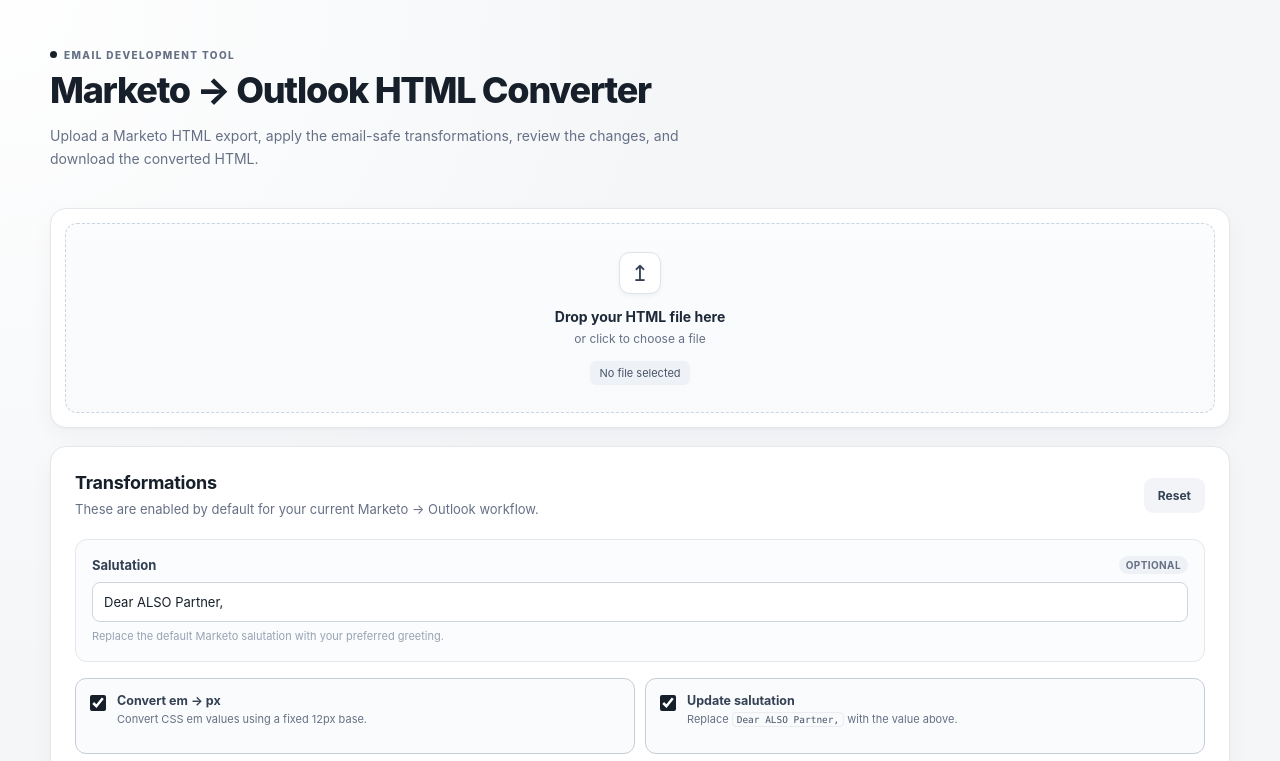
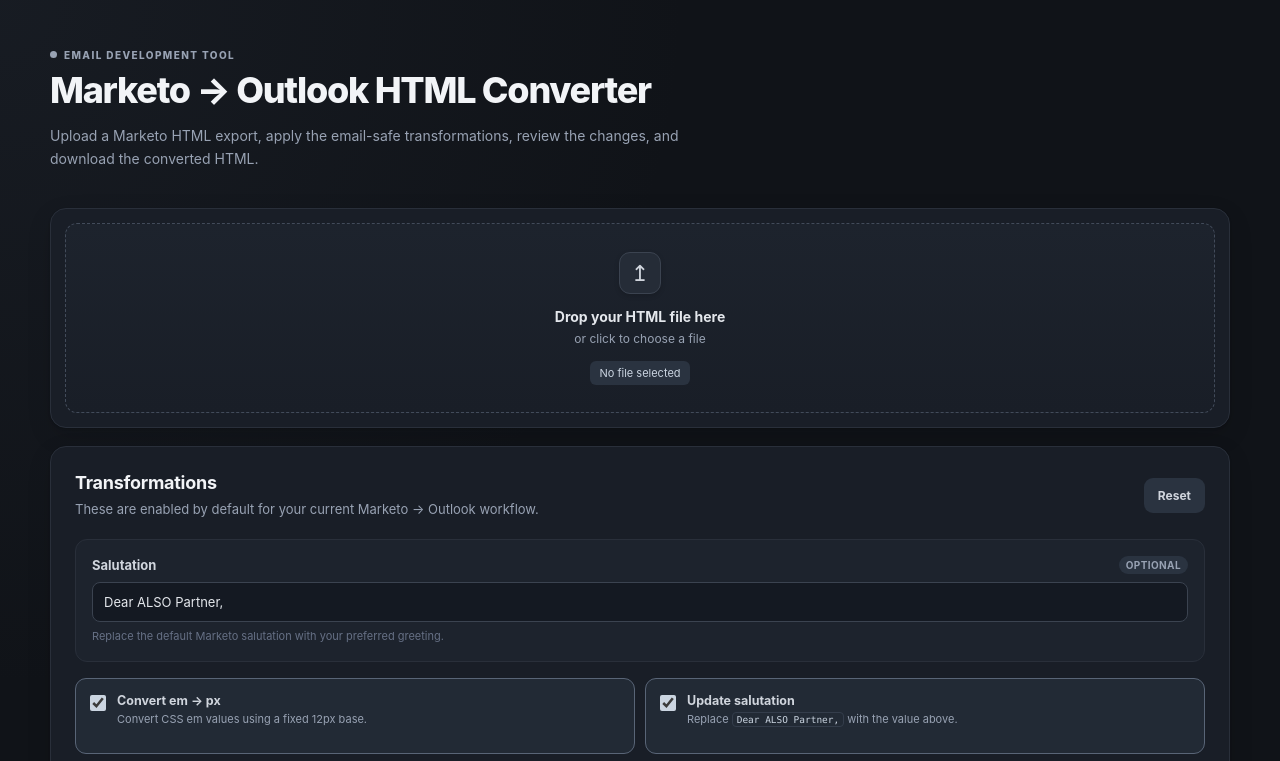
Before and after one commit to PhanMinhHien/tool, a plain HTML site: page tools/OFT export/index.html in a window 1280 px wide. Shown: the top 761 px of the page. Drawn offline with Linux system fonts and the light colour scheme.

Commit message:
Updated css

```diff
--- a/tools/OFT export/style.css
+++ b/tools/OFT export/style.css
@@ -1,3 +1,4 @@
+
 * {
   box-sizing: border-box;
 }
@@ -12,21 +13,27 @@
     "Segoe UI",
     sans-serif;
 
-  color: #17202a;
-  background: #f4f6f8;
+  color: #e4e7ec;
+  background: #101318;
 
-  --text: #17202a;
-  --muted: #667085;
-  --subtle: #98a2b3;
-  --border: #e4e7ec;
-  --border-strong: #d0d5dd;
-  --surface: #ffffff;
-  --surface-soft: #f8fafc;
-  --surface-hover: #f5f7fa;
-  --primary: #17202a;
-  --primary-hover: #273444;
-  --success: #087443;
-  --success-bg: #ecfdf3;
+  color-scheme: dark;
+
+  --text: #e4e7ec;
+  --muted: #98a2b3;
+  --subtle: #667085;
+
+  --border: #292f3a;
+  --border-strong: #3b4350;
+
+  --surface: #191e27;
+  --surface-soft: #1d232d;
+  --surface-hover: #252c37;
+
+  --primary: #e4e7ec;
+  --primary-hover: #ffffff;
+
+  --success: #32d583;
+  --success-bg: #123528;
 }
 
 html {
@@ -36,13 +43,16 @@ html {
 body {
   margin: 0;
   min-height: 100vh;
+
   background:
     radial-gradient(
       circle at top left,
-      rgba(255, 255, 255, 0.95),
+      rgba(57, 67, 84, 0.18),
       transparent 38%
     ),
-    #f4f6f8;
+    #101318;
+
+  color: var(--text);
 }
 
 /* =========================================================
@@ -79,7 +89,7 @@ body {
   font-size: 10px;
   letter-spacing: 0.14em;
   font-weight: 800;
-  color: #667085;
+  color: var(--muted);
 
   margin-bottom: 10px;
 }
@@ -89,7 +99,7 @@ body {
   width: 7px;
   height: 7px;
   border-radius: 50%;
-  background: #17202a;
+  background: #98a2b3;
 }
 
 h1 {
@@ -99,6 +109,8 @@ h1 {
   line-height: 1.1;
   letter-spacing: -0.035em;
   font-weight: 800;
+
+  color: #f2f4f7;
 }
 
 .hero p {
@@ -116,17 +128,17 @@ h1 {
 
   padding: 7px 11px;
 
-  border: 1px solid #d0d5dd;
+  border: 1px solid var(--border-strong);
   border-radius: 999px;
 
-  background: #fff;
-  color: #475467;
+  background: #1d232d;
+  color: #cbd5e1;
 
   font-size: 11px;
   font-weight: 700;
   letter-spacing: 0.02em;
 
-  box-shadow: 0 2px 5px rgba(16, 24, 40, 0.04);
+  box-shadow: 0 2px 5px rgba(0, 0, 0, 0.15);
 }
 
 /* =========================================================
@@ -139,8 +151,8 @@ h1 {
   border-radius: 16px;
 
   box-shadow:
-    0 1px 2px rgba(16, 24, 40, 0.03),
-    0 8px 24px rgba(16, 24, 40, 0.04);
+    0 1px 2px rgba(0, 0, 0, 0.15),
+    0 8px 24px rgba(0, 0, 0, 0.12);
 
   padding: 24px;
   margin-bottom: 18px;
@@ -162,6 +174,8 @@ h1 {
   line-height: 1.3;
   font-weight: 750;
   letter-spacing: -0.015em;
+
+  color: #f2f4f7;
 }
 
 .section-head p {
@@ -185,7 +199,7 @@ h1 {
 
   min-height: 190px;
 
-  border: 1.5px dashed #cbd5e1;
+  border: 1.5px dashed #424b5a;
   border-radius: 12px;
 
   display: flex;
@@ -201,8 +215,8 @@ h1 {
   background:
     linear-gradient(
       180deg,
-      #fbfcfe 0%,
-      #f8fafc 100%
+      #1d232d 0%,
+      #191e27 100%
     );
 
   transition:
@@ -214,12 +228,12 @@ h1 {
 
 .dropzone:hover,
 .dropzone.drag {
-  border-color: #98a2b3;
-  background: #f8fafc;
+  border-color: #8490a2;
+  background: #202733;
 
   box-shadow:
-    inset 0 0 0 1px rgba(152, 162, 179, 0.12),
-    0 4px 14px rgba(16, 24, 40, 0.04);
+    inset 0 0 0 1px rgba(152, 162, 179, 0.08),
+    0 4px 14px rgba(0, 0, 0, 0.16);
 }
 
 .dropzone.drag {
@@ -240,27 +254,27 @@ h1 {
 
   margin-bottom: 8px;
 
-  border: 1px solid #dfe3e8;
+  border: 1px solid var(--border-strong);
   border-radius: 11px;
 
-  background: #fff;
+  background: #252c37;
 
-  color: #344054;
+  color: #d0d5dd;
   font-size: 22px;
   line-height: 1;
 
-  box-shadow: 0 2px 5px rgba(16, 24, 40, 0.05);
+  box-shadow: 0 2px 5px rgba(0, 0, 0, 0.15);
 }
 
 .dropzone strong {
   font-size: 14px;
   font-weight: 750;
-  color: #1d2939;
+  color: #e4e7ec;
 }
 
 .dropzone span {
   font-size: 12px;
-  color: #667085;
+  color: var(--muted);
 }
 
 .dropzone small {
@@ -271,8 +285,8 @@ h1 {
 
   border-radius: 6px;
 
-  background: #eef2f6;
-  color: #475467;
+  background: #2a3340;
+  color: #cbd5e1;
 
   font-size: 11px;
 
@@ -299,7 +313,7 @@ h1 {
   border: 1px solid var(--border);
   border-radius: 12px;
 
-  background: #fbfcfd;
+  background: var(--surface-soft);
 }
 
 .field-label {
@@ -313,7 +327,7 @@ h1 {
 .field-label label {
   font-size: 13px;
   font-weight: 750;
-  color: #344054;
+  color: #d0d5dd;
 }
 
 .field-label span {
@@ -321,8 +335,8 @@ h1 {
 
   border-radius: 999px;
 
-  background: #eef2f6;
-  color: #667085;
+  background: #2a3340;
+  color: var(--muted);
 
   font-size: 10px;
   font-weight: 700;
@@ -334,13 +348,13 @@ h1 {
   width: 100%;
   height: 40px;
 
-  border: 1px solid #d0d5dd;
+  border: 1px solid var(--border-strong);
   border-radius: 8px;
 
   padding: 0 11px;
 
-  background: #fff;
-  color: #17202a;
+  background: #141922;
+  color: #e4e7ec;
 
   font: inherit;
   font-size: 13px;
@@ -353,14 +367,14 @@ h1 {
 }
 
 .field input:hover {
-  border-color: #98a2b3;
+  border-color: #667085;
 }
 
 .field input:focus {
-  border-color: #667085;
+  border-color: #98a2b3;
 
   box-shadow:
-    0 0 0 3px rgba(102, 112, 133, 0.10);
+    0 0 0 3px rgba(152, 162, 179, 0.12);
 }
 
 .field > small {
@@ -368,7 +382,7 @@ h1 {
 
   margin-top: 7px;
 
-  color: #98a2b3;
+  color: var(--subtle);
   font-size: 11px;
   line-height: 1.45;
 }
@@ -393,7 +407,7 @@ h1 {
   border: 1px solid var(--border);
   border-radius: 11px;
 
-  background: #fff;
+  background: var(--surface);
 
   cursor: pointer;
 
@@ -405,18 +419,18 @@ h1 {
 }
 
 .rule:hover {
-  border-color: #c5cad3;
-  background: #fcfcfd;
+  border-color: var(--border-strong);
+  background: var(--surface-hover);
 
   box-shadow:
-    0 3px 10px rgba(16, 24, 40, 0.035);
+    0 3px 10px rgba(0, 0, 0, 0.12);
 
   transform: translateY(-1px);
 }
 
 .rule:has(input:checked) {
-  border-color: #c7ccd4;
-  background: #fafbfc;
+  border-color: #596577;
+  background: #222a35;
 }
 
 .rule input {
@@ -427,7 +441,7 @@ h1 {
 
   margin: 2px 0 0;
 
-  accent-color: #17202a;
+  accent-color: #cbd5e1;
 }
 
 .rule span {
@@ -439,7 +453,7 @@ h1 {
 
   margin-bottom: 4px;
 
-  color: #344054;
+  color: #d0d5dd;
 
   font-size: 12.5px;
   font-weight: 750;
@@ -448,7 +462,7 @@ h1 {
 .rule small {
   display: block;
 
-  color: #667085;
+  color: var(--muted);
 
   font-size: 11px;
   line-height: 1.45;
@@ -467,11 +481,11 @@ code {
 
   padding: 1px 4px;
 
-  border: 1px solid #eaecf0;
+  border: 1px solid #343d4b;
   border-radius: 4px;
 
-  background: #f8fafc;
-  color: #475467;
+  background: #222a35;
+  color: #cbd5e1;
 }
 
 /* =========================================================
@@ -502,7 +516,7 @@ button:active:not(:disabled) {
 }
 
 button:disabled {
-  opacity: 0.45;
+  opacity: 0.4;
   cursor: not-allowed;
 }
 
@@ -513,27 +527,27 @@ button:disabled {
 
   min-height: 44px;
 
-  background: var(--primary);
-  color: #fff;
+  background: #e4e7ec;
+  color: #151a22;
 
   box-shadow:
-    0 2px 5px rgba(16, 24, 40, 0.12);
+    0 2px 5px rgba(0, 0, 0, 0.2);
 }
 
 .primary:hover:not(:disabled) {
-  background: var(--primary-hover);
+  background: #ffffff;
 
   box-shadow:
-    0 4px 10px rgba(16, 24, 40, 0.15);
+    0 4px 10px rgba(0, 0, 0, 0.25);
 }
 
 .secondary {
-  background: #f2f4f7;
-  color: #344054;
+  background: #2a3340;
+  color: #d0d5dd;
 }
 
 .secondary:hover {
-  background: #e9edf2;
+  background: #343e4c;
 }
 
 /* =========================================================
@@ -572,7 +586,7 @@ button:disabled {
   border: 1px solid var(--border);
   border-radius: 11px;
 
-  background: #fbfcfd;
+  background: var(--surface-soft);
 
   overflow: hidden;
 }
@@ -587,15 +601,15 @@ button:disabled {
 
   width: 3px;
 
-  background: #d0d5dd;
+  background: #475467;
 }
 
 .stat-active::before {
-  background: #087443;
+  background: #32d583;
 }
 
 .stat-empty {
-  opacity: 0.55;
+  opacity: 0.5;
 }
 
 .stat strong {
@@ -609,7 +623,7 @@ button:disabled {
   font-weight: 800;
   letter-spacing: -0.03em;
 
-  color: #17202a;
+  color: #f2f4f7;
 }
 
 .stat span {
@@ -618,7 +632,7 @@ button:disabled {
   font-size: 11px;
   font-weight: 750;
 
-  color: #344054;
+  color: #d0d5dd;
 }
 
 .stat small {
@@ -629,7 +643,7 @@ button:disabled {
   font-size: 10px;
   line-height: 1.35;
 
-  color: #98a2b3;
+  color: var(--subtle);
 }
 
 /* =========================================================
@@ -639,7 +653,7 @@ button:disabled {
 .change-log {
   padding-top: 20px;
 
-  border-top: 1px solid #eaecf0;
+  border-top: 1px solid var(--border);
 
   margin-bottom: 22px;
 }
@@ -647,7 +661,7 @@ button:disabled {
 .change-log h3 {
   margin: 0 0 10px;
 
-  color: #344054;
+  color: #d0d5dd;
 
   font-size: 13px;
   font-weight: 750;
@@ -667,12 +681,12 @@ button:disabled {
 
   padding: 9px 11px 9px 30px;
 
-  border: 1px solid #eaecf0;
+  border: 1px solid var(--border);
   border-radius: 8px;
 
-  background: #fbfcfd;
+  background: var(--surface-soft);
 
-  color: #475467;
+  color: #b8c0cc;
 
   font-size: 11.5px;
   line-height: 1.5;
@@ -704,7 +718,7 @@ button:disabled {
 .log-item b {
   margin-right: 5px;
 
-  color: #344054;
+  color: #e4e7ec;
 }
 
 /* =========================================================
@@ -729,7 +743,7 @@ button:disabled {
 
   margin-bottom: 7px;
 
-  color: #475467;
+  color: #b8c0cc;
 
   font-size: 11px;
   font-weight: 800;
@@ -746,7 +760,7 @@ button:disabled {
 
   border-radius: 50%;
 
-  background: #98a2b3;
+  background: #667085;
 }
 
 pre {
@@ -758,10 +772,10 @@ pre {
 
   padding: 14px;
 
-  border: 1px solid #1e293b;
+  border: 1px solid #343d4b;
   border-radius: 10px;
 
-  background: #0f172a;
+  background: #0b1018;
   color: #dbeafe;
 
   font:
@@ -789,7 +803,7 @@ footer {
 
   text-align: center;
 
-  color: #98a2b3;
+  color: var(--subtle);
 
   font-size: 11px;
 }
@@ -814,6 +828,7 @@ footer {
     grid-template-columns: repeat(2, minmax(0, 1fr));
   }
 }
+
 @media (max-width: 640px) {
   .app {
     width: min(100% - 24px, 1180px);
```
